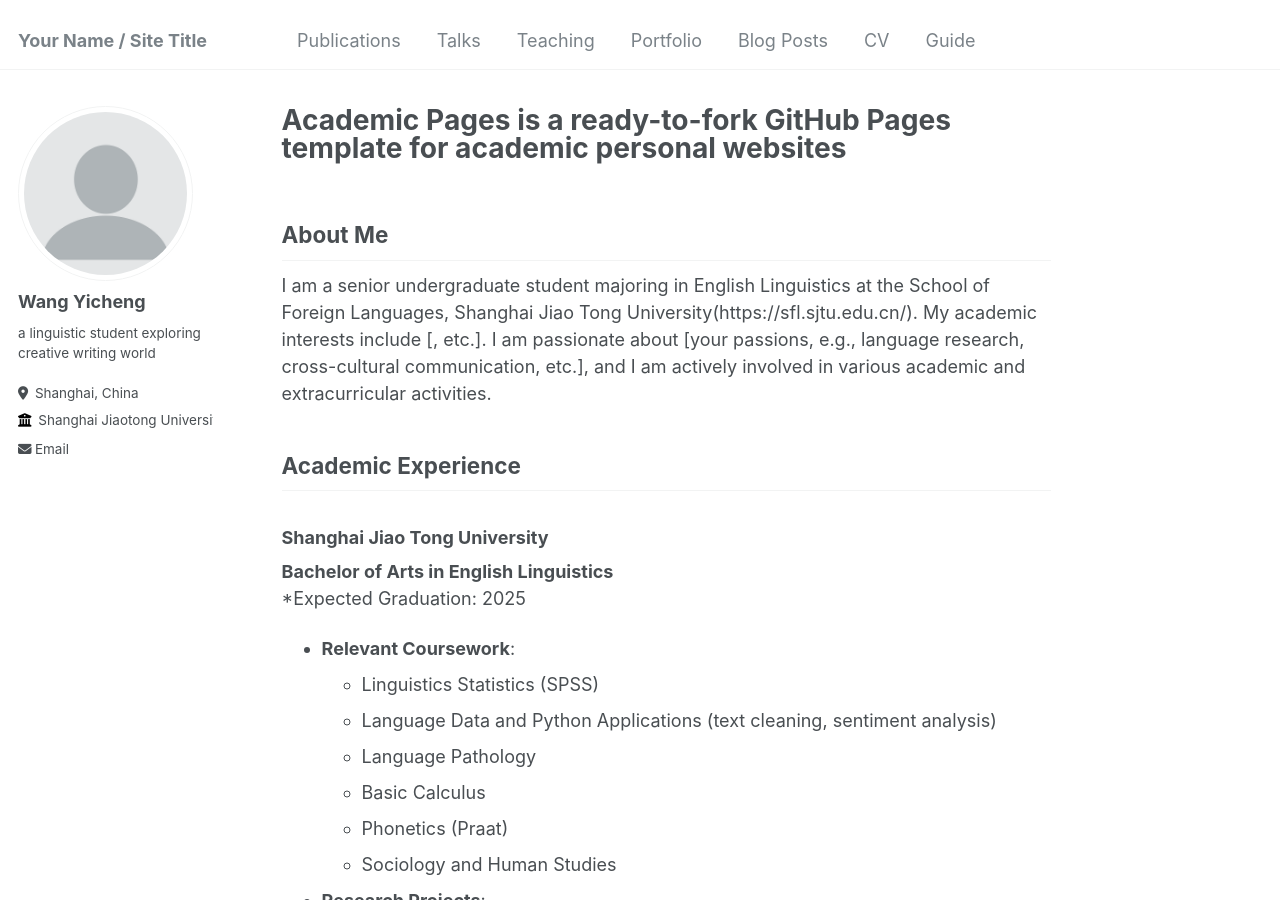
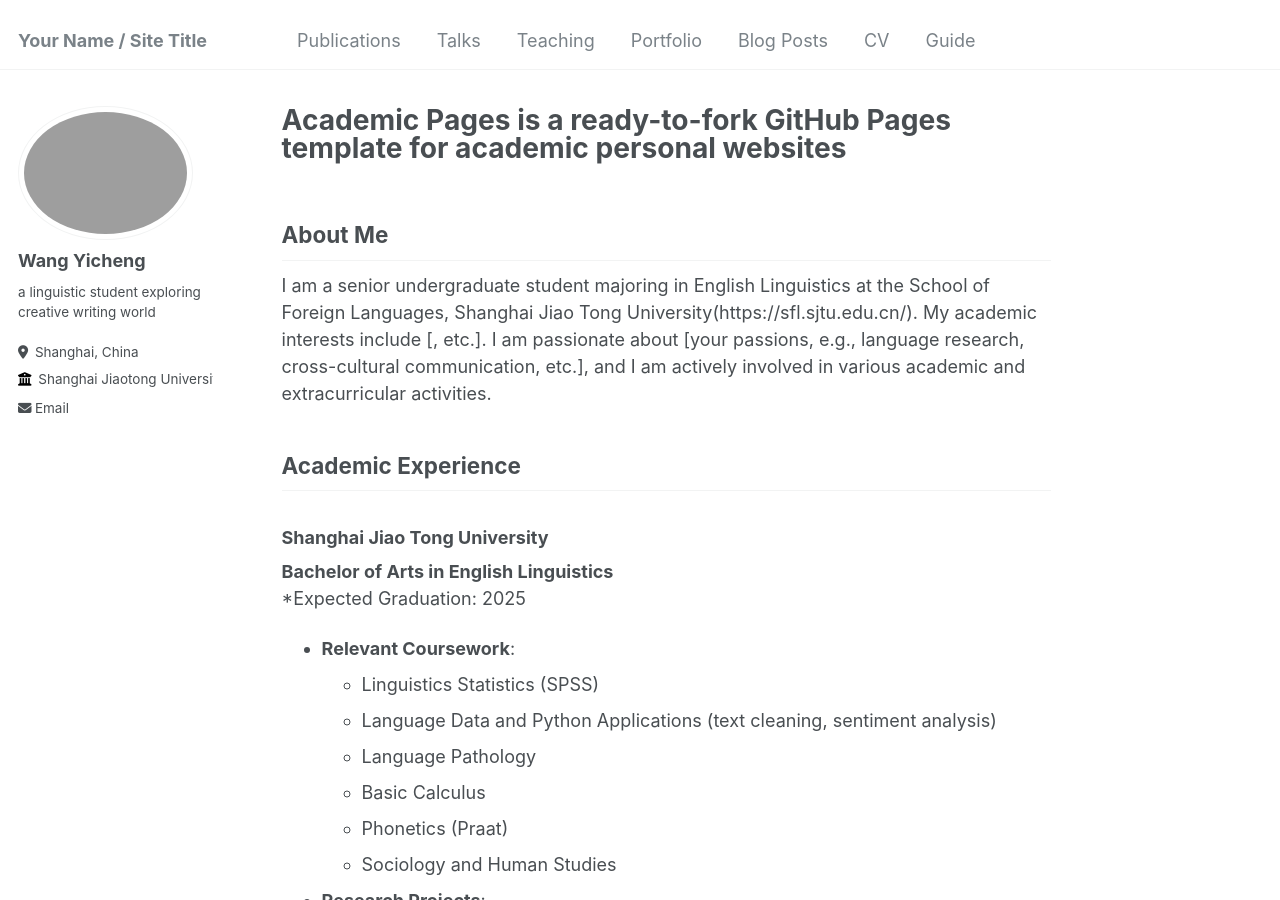
Before and after one commit to MilaWang20/MilaWang20.gituhub.io, a Jekyll site: the page built from _pages/about.md, in a window 1280 px wide and 900 px high. Built offline with Jekyll 4.4.1, drawn with Linux system fonts in a browser that asks for light colours.

Commit message:
Update _config.yml

```diff
--- a/_config.yml
+++ b/_config.yml
@@ -21,7 +21,7 @@ repository               : "academicpages/academicpages.github.io"
 #               Additional customization can be done by editing /_includes/author-profile.html
 author:
   # Biographic information
-  avatar           : "profile.png"
+  avatar           : "IMG_1569.png"
   name             : "Wang Yicheng"
   pronouns         : # example: "she/her"
   bio              : "a linguistic student exploring creative writing world"
```
